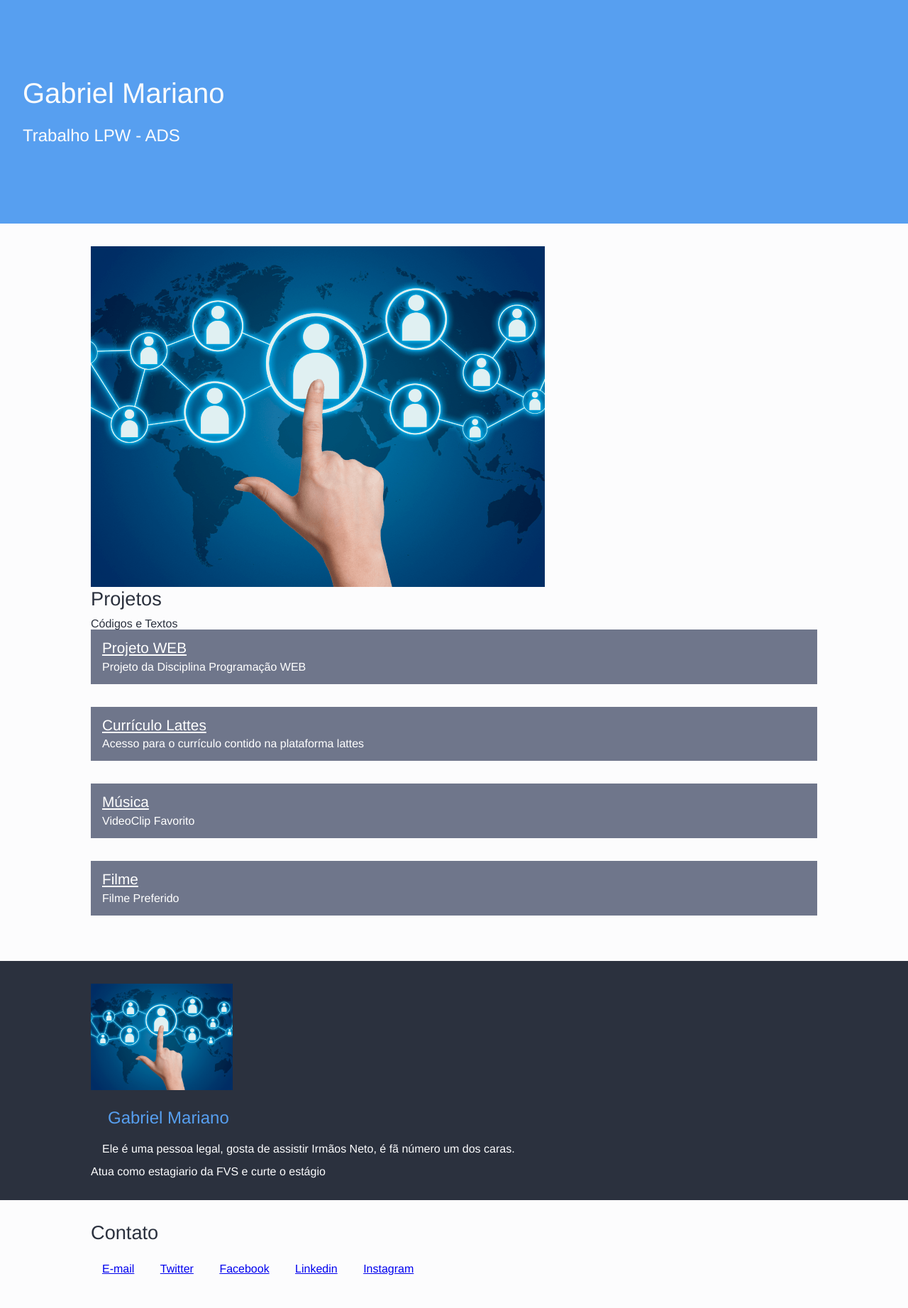
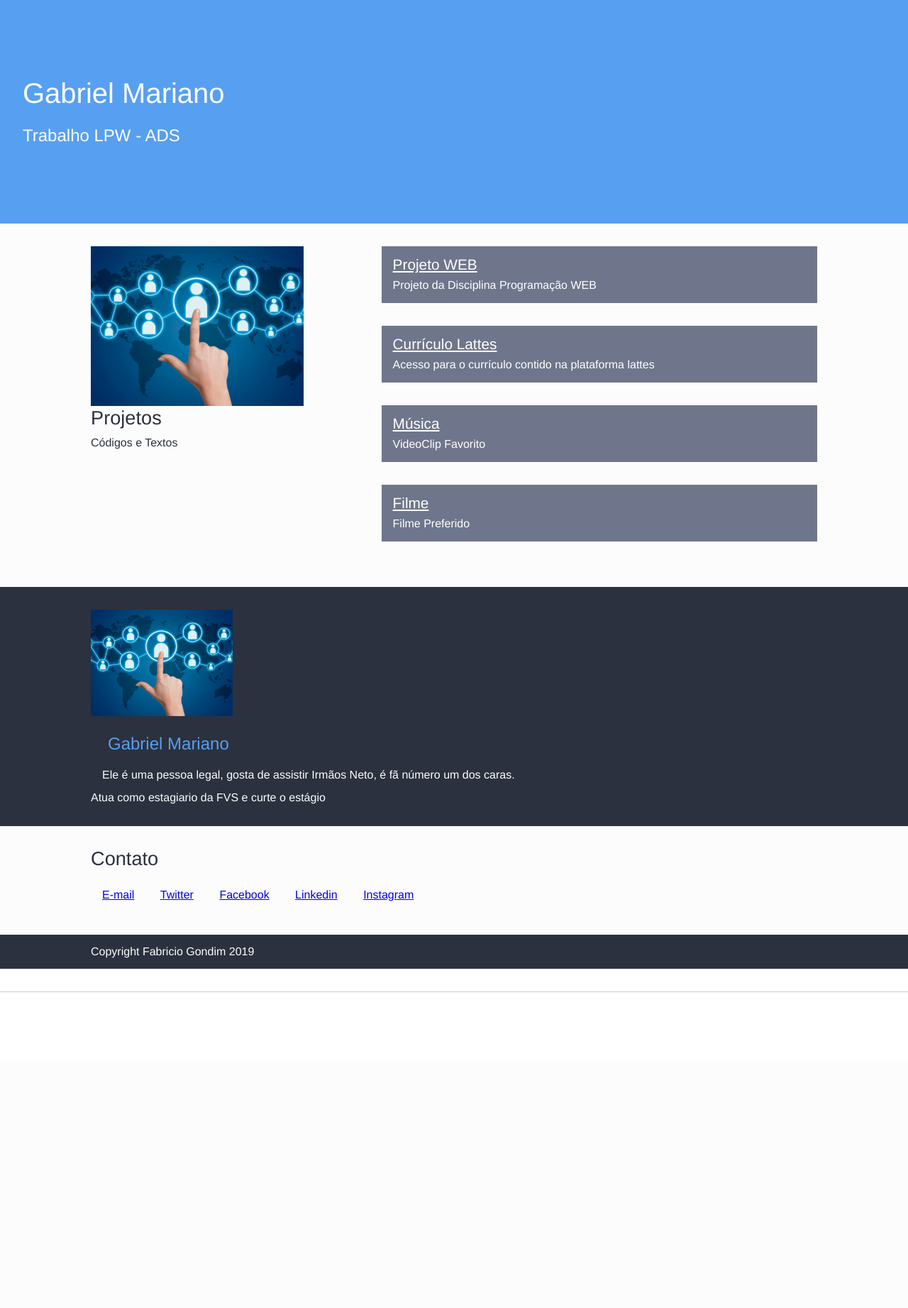
Before and after one commit to FabricioGB/AulasProgrmacaoWeb, a PHP site: page / in a window 1280 px wide. Shown: the part 50-1893 px from the top of the page at 71% size. After the commit the page ends 1448 px from the top, so only its background shows below. Run offline with PHP 8.4, Linux system fonts and the light colour scheme.

Commit message:
Aula parte 1
Aula parte 1

```diff
--- a/estilos/blog.css
+++ b/estilos/blog.css
@@ -1,5 +1,10 @@
 body{
     font-family: Helvetica, sans-serif;
+}
+
+section img{
+    width:100%;
+    max-width:300px;
 }
 
 header{
@@ -64,6 +69,14 @@ header li a{
     color:#2b313e;
 }
 
+.projetos-header{
+    float: left;
+}
+
+.styleprojetos {
+    margin-left: 40%;
+}
+
 .styleprojetos li{
     background-color:#6f768b;
     padding: 1em;
@@ -78,6 +91,8 @@ header li a{
 .styleprojetos li p{
     color: #fff;
     margin-top: 0.5em;
+    text-align: justify;
+    line-height: 1.2;
 }
 
 #sobre p.text{
--- a/index.html
+++ b/index.html
@@ -25,10 +25,11 @@
     </section>
 
     <section id="projetos" class="claras container">
+        <div class="projetos-header">
         <img alt="Imagem que apresenta diversos itens "src="Imagens/tecnologia.png">
         <h3>Projetos</h3>
         <p>Códigos e Textos</p>
-
+        </div>
         <ul class="styleprojetos">
             <li>
                 <a href="https://github.com/xxxmariano/AulasProgramacaoWeb"target="_blank">Projeto WEB </a>
```
